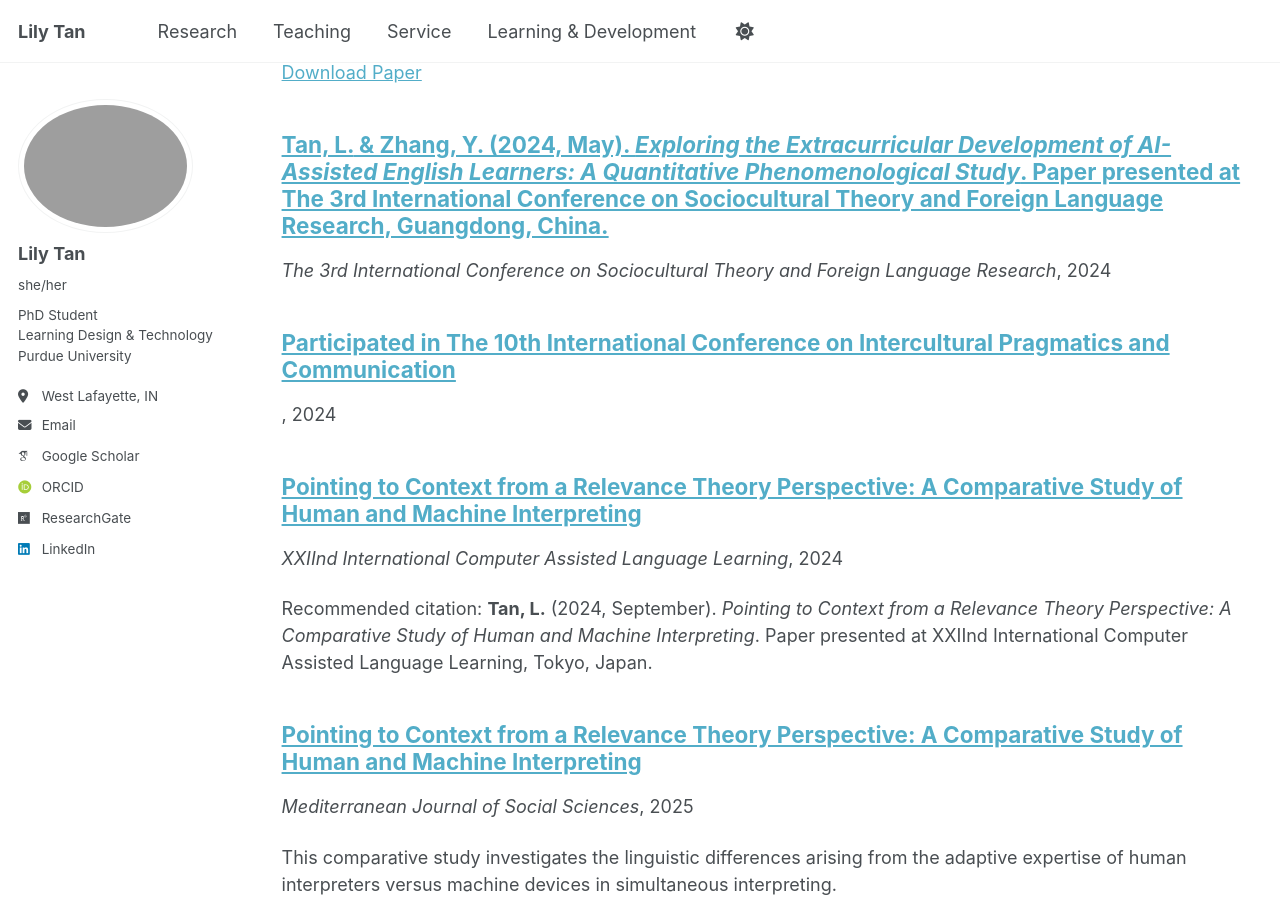
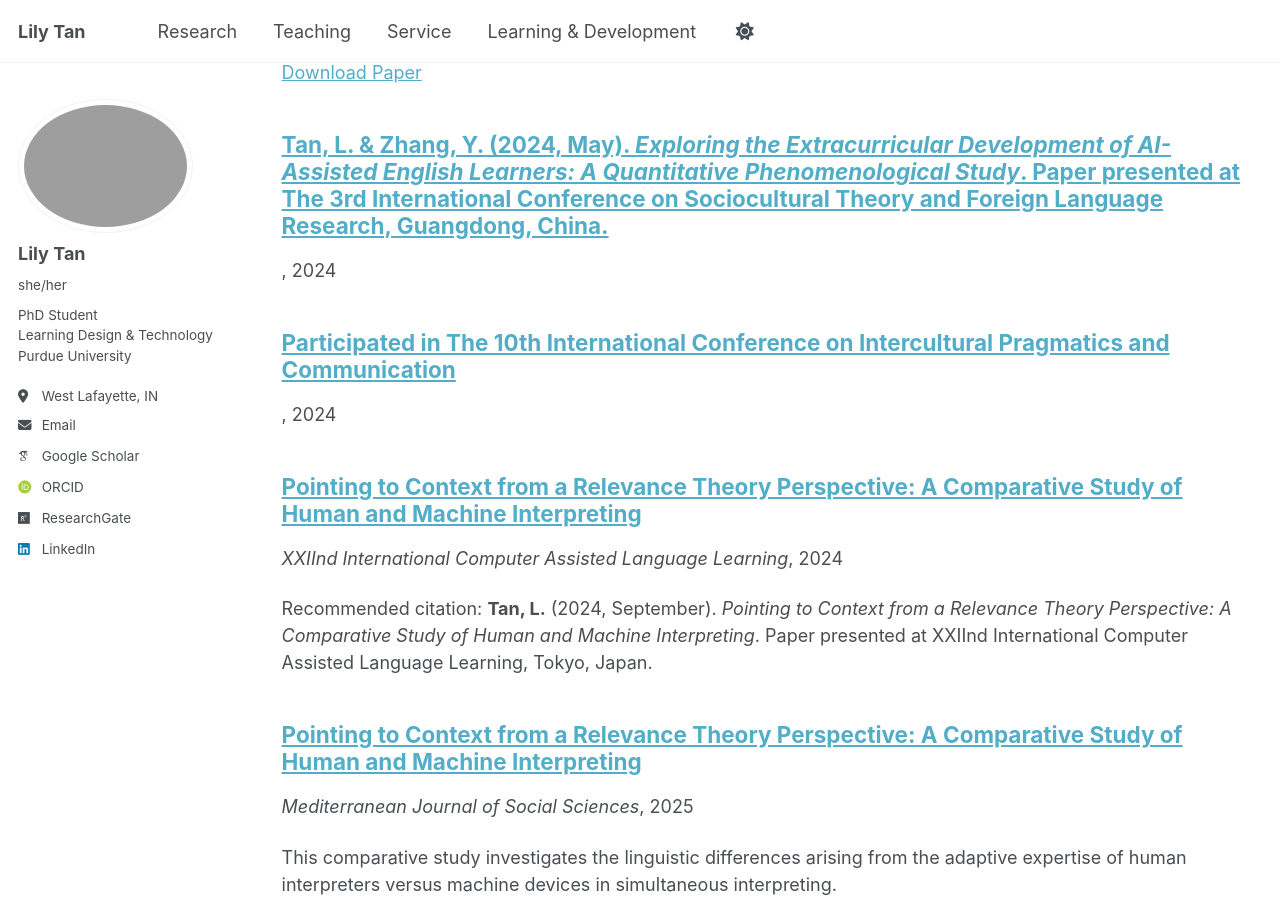
Before and after one commit to YalingTan678/YalingTan678.github.io, a Jekyll site: the page built from _pages/collection-archive.html, in a window 1280 px wide and 900 px high, scrolled down 1316 px. Built offline with Jekyll 4.4.1, drawn with Linux system fonts in a browser that asks for light colours; some web fonts are replaced; a script bundle is joined from its source files by our own code; library files that are not in the unit come from our copies.

Commit message:
Update 2024-05-17-sociocultural-ai.md
Signed-off-by: lilytan <150827244+YalingTan678@users.noreply.github.com>

```diff
--- a/_publications/2024-05-17-sociocultural-ai.md
+++ b/_publications/2024-05-17-sociocultural-ai.md
@@ -3,7 +3,5 @@ title: "<strong>Tan, L.</strong> & Zhang, Y. (2024, May). <i>Exploring the Extra
 collection: publications
 permalink: /publication/2024-05-17-sociocultural-ai
 date: 2024-05-17
-venue: 'The 3rd International Conference on Sociocultural Theory and Foreign Language Research'
-location: 'Guangdong, China'
 publication_type: "conference"
 ---
```
